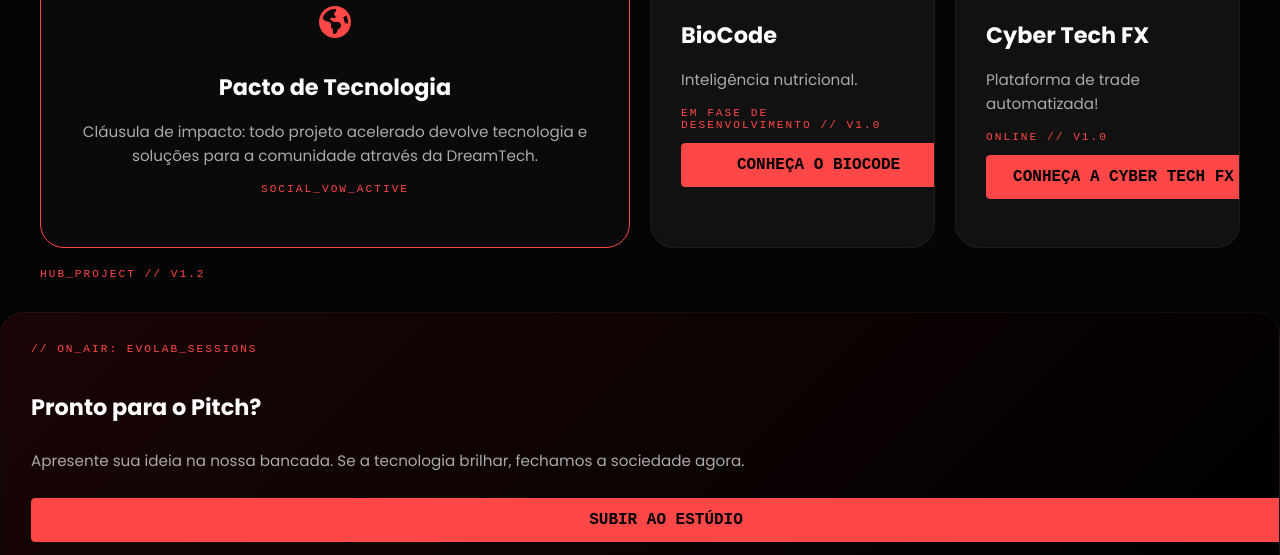
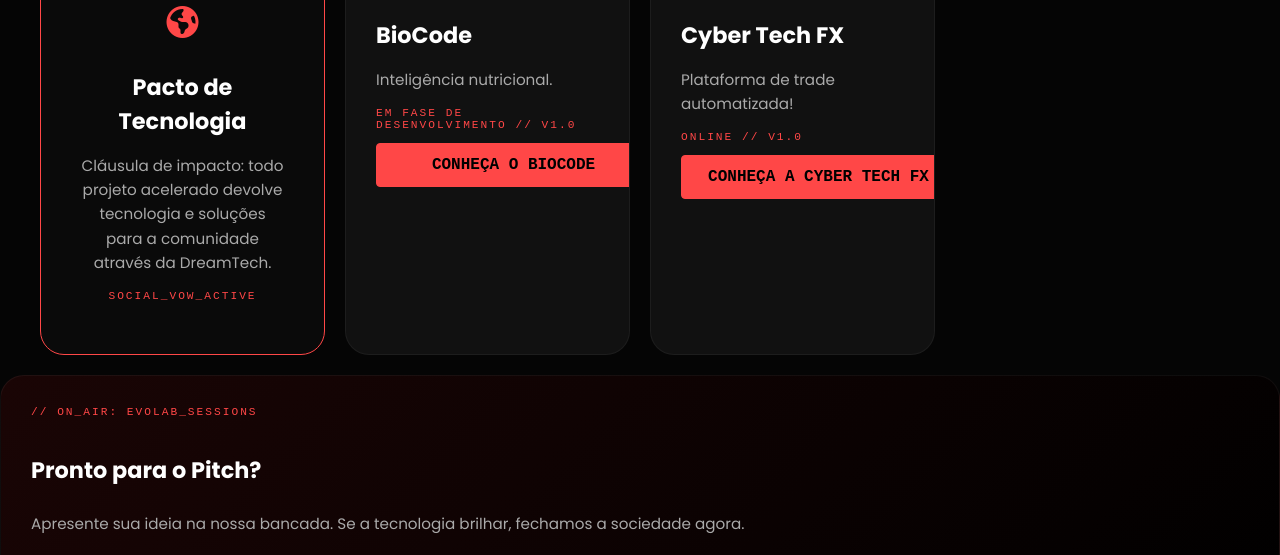
Before and after one commit to Codrigo404/Dreamtech, a plain HTML site: page evolab.html in a window 1280 px wide. Shown: the part 876-1431 px from the top of the page. Drawn offline with Linux system fonts and the light colour scheme; a script that the page names is missing.

Commit message:
Change .item-pacto-social to span 1 column

```diff
--- a/css/evolab.css
+++ b/css/evolab.css
@@ -81,7 +81,7 @@
 
 .item-tech-stack { grid-column: span 1; }
 .item-impacto { grid-column: span 1; } /* Equity Card */
-.item-pacto-social { grid-column: span 2; }
+.item-pacto-social { grid-column: span 1; }
 .item-biocode, .item-safem { grid-column: span 1; }
 .item-cta-evolab { grid-column: span 2; display: flex; flex-direction: column; justify-content: center; }
 
```
